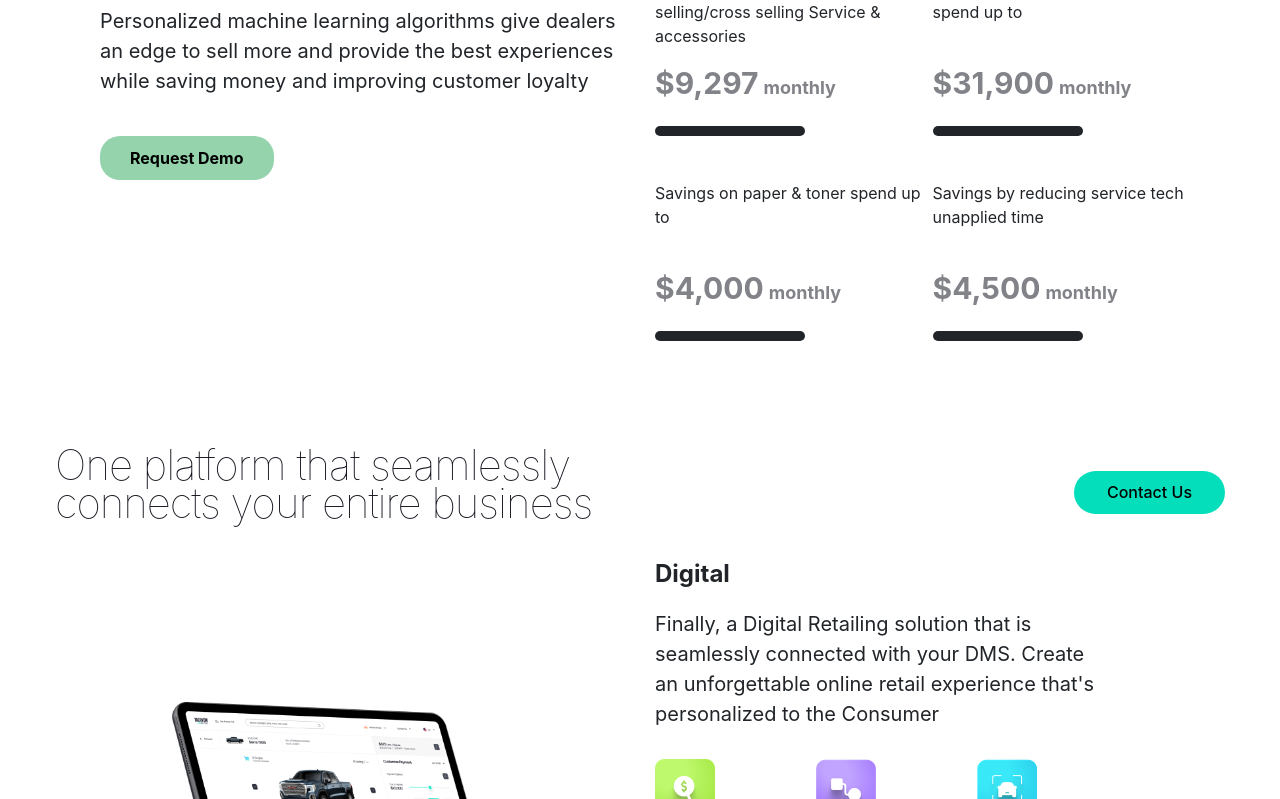
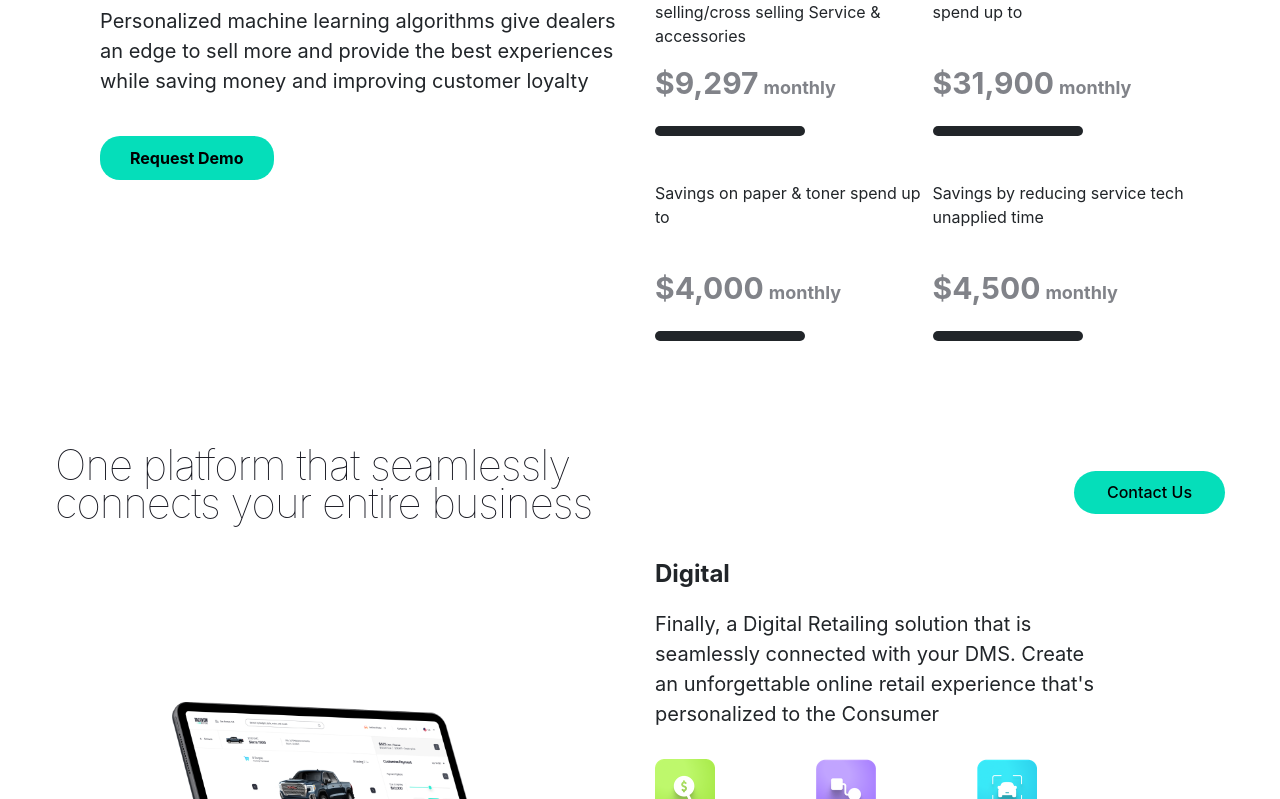
Before and after one commit to santhoshvgds/tekion, a React app: page / in a window 1280 px wide. Shown: the part 1001-1800 px from the top of the page. Built offline with nearby package versions, Linux system fonts and the light colour scheme.

Commit message:
modal added

```diff
--- a/src/components/modal/modal.css
+++ b/src/components/modal/modal.css
@@ -1,9 +1,8 @@
 .modal {
   background-color: white;
   height: 100vh;
-  width: 100vh;
   position: fixed;
-  overflow-y: scroll;
+  overflow-y: hidden;
   overflow-x: hidden;
   transform: translateX(-100%);
   z-index: 1000;
@@ -13,8 +12,8 @@
   opacity: 1;
   height: 100%;
   z-index: 1000;
+  display: block;
   visibility: visible;
   transform: translateX(0);
-
   position: fixed;
 }
--- a/src/components/section_2/index.css
+++ b/src/components/section_2/index.css
@@ -1,54 +1,54 @@
-#benefits{
+#benefits {
   margin: 100px;
 }
-#benefits #unlocktext{
+#benefits #unlocktext {
   width: 250px;
   font-size: 30px;
   font-weight: bold;
 }
-#benefits #unlockdescription{
+#benefits #unlockdescription {
   margin-top: 10px;
   width: 520px;
   font-size: 20px;
 }
-#benefits #numbercount{
+#benefits #numbercount {
   font-size: 30px;
   font-weight: bold;
 }
-#benefits #productioncount{
+#benefits #productioncount {
   font-weight: bold;
   font-size: 30px;
 }
-#benefits #demobutton button{
+#benefits #demobutton button {
   padding: 10px 30px;
   border-radius: 20px;
-    background-color: #94d3ac;
+  background-color: #05deba;
   border: none;
   font-weight: bold;
 }
-#benefits #demobutton{
+#benefits #demobutton button {
+  outline: none !important;
+}
+#benefits #demobutton {
   margin-top: 40px;
 }
-#benefits #benefitstext{
+#benefits #benefitstext {
   width: 280px;
   height: 80px;
 }
-#benefits #border{
+#benefits #border {
   margin-top: 20px;
   border-bottom-width: 10px;
   border-bottom-style: solid;
   width: 150px;
   border-radius: 20px;
-
 }
 @media only screen and (max-width: 840px) {
-    #benefits{
+  #benefits {
     margin: 10px;
   }
-    #benefits #unlockdescription{
+  #benefits #unlockdescription {
     width: 400px;
     font-size: 15px;
   }
-
-
 }
--- a/src/components/section_2/index.js
+++ b/src/components/section_2/index.js
@@ -1,8 +1,30 @@
 import React, { useState, useEffect } from "react";
 import "./index.css";
 
+import "../modal/modal.css";
+import Model from "../modal";
+
 const Benefits = () => {
+  const [modalStyle, setmodalStyle] = useState("modal");
+  const [showModal, setshowModal] = useState("close");
+  const handleModelToggle = () => {
+    switch (showModal) {
+      case "open":
+        setshowModal("close");
+        setmodalStyle("modal-active");
+        break;
+      case "close":
+        console.log("object");
+        setshowModal("open");
+        setmodalStyle("modal modal-active");
+        break;
+    }
+  };
   return (
+    <React.Fragment>
+      <div className={modalStyle}>
+        <Model modalClose={handleModelToggle} />
+      </div>
       <section id="benefits">
         <div className="row">
           <div className="col-lg-6">
@@ -13,7 +35,7 @@ const Benefits = () => {
               improving customer loyalty
             </div>
             <div id="demobutton">
-            <button>Request Demo</button>
+              <button onClick={handleModelToggle}>Request Demo</button>
             </div>
           </div>
           <div className="col-lg-6">
@@ -51,7 +73,9 @@ const Benefits = () => {
                 </div>
               </div>
               <div className="col-lg-6" style={{ marginTop: "40px" }}>
-              <div id="benefitstext">Savings on paper & toner spend up to</div>
+                <div id="benefitstext">
+                  Savings on paper & toner spend up to
+                </div>
                 <div style={{ marginTop: "5px", marginBottom: "5px" }}>
                   <span id="productioncount">
                     $<span id="numbercount">4,000</span>
@@ -80,6 +104,7 @@ const Benefits = () => {
           </div>
         </div>
       </section>
+    </React.Fragment>
   );
 };
 export default Benefits;
--- a/src/components/section_3/index.js
+++ b/src/components/section_3/index.js
@@ -16,7 +16,7 @@ const index = () => {
       case "close":
         console.log("object");
         setshowModal("open");
-        setmodalStyle("modal");
+        setmodalStyle("modal modal-active");
         console.log(modalStyle);
         break;
     }
--- a/src/components/section_6/index.css
+++ b/src/components/section_6/index.css
@@ -1,23 +1,23 @@
-#additionalfeatures{
+#additionalfeatures {
   margin: 100px;
 }
-#additionalfeatures #heading{
+#additionalfeatures #heading {
   text-align: center;
   font-weight: bold;
   margin-bottom: 20px;
   font-size: 30px;
 }
-#additionalfeatures #description{
+#additionalfeatures #description {
   text-align: center;
   font-size: 20px;
   width: 400px;
   margin: 0 auto;
 }
-#additionalfeatures img{
+#additionalfeatures img {
   width: 60px;
   height: 60px;
 }
-#additionalfeatures .featurecards{
+#additionalfeatures .featurecards {
   padding: 50px;
   display: flex;
   align-items: center;
@@ -25,41 +25,42 @@
   transition-delay: 0.4;
   transition-timing-function: ease-in-out;
 }
-#additionalfeatures .featurecards:hover{
+#additionalfeatures .featurecards:hover {
   box-shadow: 0 4px 8px 0 rgba(0, 0, 0, 0.2), 0 6px 20px 0 rgba(0, 0, 0, 0.19);
 }
-#additionalfeatures .features{
+#additionalfeatures .features {
   padding: 30px;
 }
-#additionalfeatures #demobutton button{
+#additionalfeatures #demobutton button {
   padding: 10px 30px;
   border-radius: 20px;
-    background-color: #94d3ac;
+  background-color: #05deba;
   border: none;
   font-weight: bold;
+}
 
+#demobutton button {
+  outline: none !important;
 }
-#additionalfeatures #demobutton{
+#additionalfeatures #demobutton {
   text-align: center;
   margin-top: 50px;
 }
-#additionalfeatures .imagetext{
+#additionalfeatures .imagetext {
   font-weight: bold;
   font-size: 16px;
   margin-left: 30px;
 }
 @media only screen and (max-width: 840px) {
-    #additionalfeatures #description{
+  #additionalfeatures #description {
     width: 380px;
     text-align: left;
     font-size: 12px;
   }
-    #additionalfeatures{
+  #additionalfeatures {
     margin: 25px;
   }
-    #additionalfeatures #heading{
+  #additionalfeatures #heading {
     text-align: left;
   }
-
-
 }
--- a/src/components/section_6/index.js
+++ b/src/components/section_6/index.js
@@ -7,8 +7,30 @@ import icon5 from "../../assets/images/icon5.png";
 import icon6 from "../../assets/images/icon6.png";
 import "./index.css";
 
+import "../modal/modal.css";
+import Model from "../modal";
+
 const AdditionalFeatures = () => {
+  const [modalStyle, setmodalStyle] = useState("modal");
+  const [showModal, setshowModal] = useState("close");
+  const handleModelToggle = () => {
+    switch (showModal) {
+      case "open":
+        setshowModal("close");
+        setmodalStyle("modal-active");
+        break;
+      case "close":
+        console.log("object");
+        setshowModal("open");
+        setmodalStyle("modal modal-active");
+        break;
+    }
+  };
   return (
+    <React.Fragment>
+      <div className={modalStyle}>
+        <Model modalClose={handleModelToggle} />
+      </div>
       <section id="additionalfeatures">
         <div id="heading">Our platform. Your data.</div>
         <div id="description">
@@ -29,7 +51,9 @@ const AdditionalFeatures = () => {
           </div>
           <div className="col-lg-4 featurecards">
             <img style={{ float: "left" }} src={icon3} alt="Not found" />
-          <div className="imagetext">The Latest Technology Stack Available</div>
+            <div className="imagetext">
+              The Latest Technology Stack Available
+            </div>
           </div>
           <div className="col-lg-4 featurecards">
             <img style={{ float: "left" }} src={icon4} alt="Not found" />
@@ -48,9 +72,10 @@ const AdditionalFeatures = () => {
         </div>
 
         <div id="demobutton">
-        <button>Request Demo</button>
+          <button onClick={handleModelToggle}>Request Demo</button>
         </div>
       </section>
+    </React.Fragment>
   );
 };
 export default AdditionalFeatures;
```
Also changed, not shown: 1 other file (tests, documents, lock files or other folders). Lines whose indentation alone changed are shown as unchanged.
